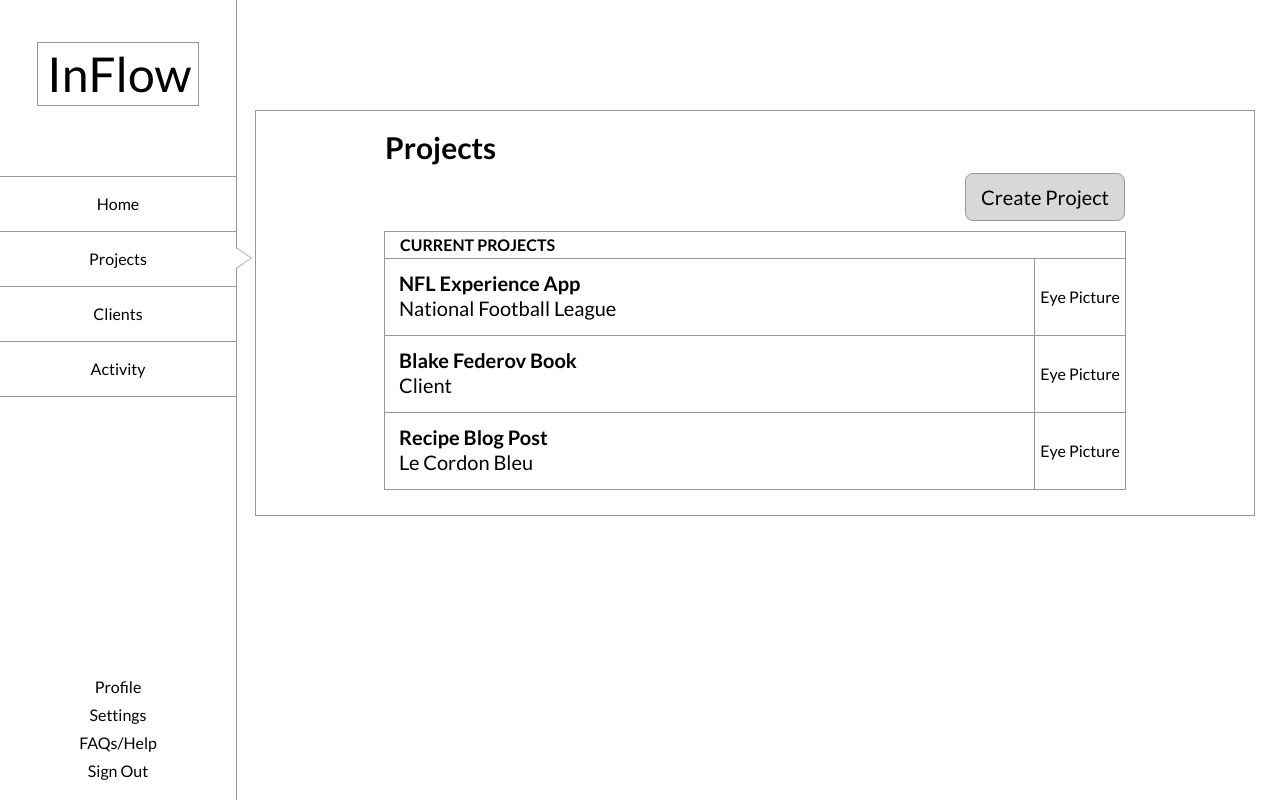
After one commit to bkatchmar/InflowBaseCode, a Django app: a page that uses inflowhq/inflowdemo/templates/base/dashboard.base.html in a window 1280 px wide. The commit adds this page. Run offline with Django 3.2, Linux system fonts and the light colour scheme; some libraries are stand-ins or nearby versions.

Commit message:
First screne and master template for active user flow lo-fi

```diff
--- a/inflowhq/inflowco/static/css/dashboard.css
+++ b/inflowhq/inflowco/static/css/dashboard.css
@@ -3,7 +3,7 @@ div.dashboard-container { height: 100%; margin: 0px auto; min-width: 1280px; }
 div.dashboard-container header div.content { width: 100%; }
 div.dashboard-container header { float: left; height: 100%; position: fixed; width: 236px; }
 div.dashboard-container header div.logo { float: none; }
-div.dashboard-container header nav { float: none; margin: 70px 0px 15px; text-align: center; }
+div.dashboard-container header nav { float: none; margin: 70px 0px 15px; position: relative; text-align: center; }
 div.dashboard-container header nav ul li { border-top: solid 1px #F6F4F0; padding: 19px 0px; }
 div.dashboard-container header nav ul li:last-child { border-bottom: solid 1px #F6F4F0; }
 div.dashboard-container header nav.alt ul li { border-top: none; padding: 6px 0px; position: relative; }
--- /dev/null
+++ b/inflowhq/inflowco/static/css/lf.dashboard.css
@@ -0,0 +1,40 @@
+body, html { height: 100%; }
+a, a:link, a:visited, a:hover, a:active { color: #000; text-decoration: none; }
+body { background-color: #FFF; color: #000; font-family: Lato, Verdana, sans-serif; }
+header { border-right: solid 1px #979797; float: left; height: 100%; width: 236px; }
+main { height: 100%; margin: 0px 25px 0px 255px; }
+
+header div.logo { background-color: #FFF; border: solid 1px #979797; color: #FFF; float: none; font-size: 48px; margin: 42px 37px; padding: 23px 9px; }
+header nav { float: none; margin: 70px 0px 15px; text-align: center; }
+header nav ul li { border-top: solid 1px #979797; padding: 19px 0px; position: relative; }
+header nav ul li.arrow:before { border-color: transparent #979797; border-style: solid; border-width: 11px 0px 11px 16px; bottom: auto; content: ""; display: block; left: auto; position: absolute; right: -16px; top: 15px; width: 0px; }
+header nav ul li.arrow:after { border-color: transparent #FFF; border-style: solid; border-width: 10px 0px 10px 15px; bottom: auto; content: ""; display: block; left: auto; position: absolute; right: -15px; top: 16px; width: 0px; }
+header nav ul li:last-child { border-bottom: solid 1px #979797; }
+header nav.alt { bottom: 0px; margin: 0px 0px 15px; position: absolute; width: 236px; }
+header nav.alt ul li { border-top: none; padding: 6px 0px; position: relative; }
+header nav.alt ul li span.oval { left: 25px; position: absolute; top: -3px; }
+header nav.alt ul li span.oval:after { border: 14px solid transparent; border-bottom: none; border-left-color: #F6F4F0; border-right: none; content: ""; height: 0px; left: 26px; position: absolute; top: 16px; width: 0px; }
+header nav.alt ul li:last-child { border-bottom: none; }
+
+main div.back-links { padding: 55px 0px; }
+main div.content { border: solid 1px #979797; min-width: 800px; padding: 0px 0px 25px; }
+main div.content > div { margin: 0px auto; width: 740px; }
+main div.content div.header { font-size: 30px; font-weight: 700; line-height: 32px; margin: 20px auto 0px; }
+main div.content div.right-facing-button { overflow: auto; padding: 10px 0px; }
+main div.content div.right-facing-button a,
+main div.content div.right-facing-button a:link,
+main div.content div.right-facing-button a:visited,
+main div.content div.right-facing-button a:hover,
+main div.content div.right-facing-button a:active { background-color: #D8D8D8; border: solid 1px #979797; border-radius: 8px; display: inline-block; float: right; font-size: 20px; padding: 15px; -moz-border-radius: 8px; -webkit-border-radius: 8px; }
+main div.content div.list { border: solid 1px #979797; }
+main div.content div.list div.label { border-bottom: solid 1px #979797; font-size: 16px; font-weight: 700; padding: 5px 15px; }
+main div.content div.list div.item { border-bottom: solid 1px #979797; overflow: hidden; }
+main div.content div.list div.item:last-child { border-bottom: none; }
+main div.content div.list div.item div.info { float: left; padding: 10px 0px 10px 14px; }
+main div.content div.list div.item div.info div.title { font-size: 20px; font-weight: 700; line-height: 28px; }
+main div.content div.list div.item div.info div.description { font-size: 20px; line-height: 22px; }
+main div.content div.list div.item div.icon { border-left: solid 1px #979797; float: right; padding: 30px 5px; }
+
+@media screen and (max-height: 550px) {
+	header { height: 550px; position: relative; }
+}
--- /dev/null
+++ b/inflowhq/inflowco/static/css/reset.css
@@ -0,0 +1,21 @@
+html, body, div, span, applet, object, iframe, h1, h2, h3, h4, h5, h6, p, blockquote, pre,
+a, abbr, acronym, address, big, cite, code, del, dfn, em, img, ins, kbd, q, s, samp,
+small, strike, strong, sub, sup, tt, var, b, u, i, center,
+dl, dt, dd, ol, ul, li, fieldset, form, label, legend, table, caption, tbody, tfoot, thead, tr, th, td,
+article, aside, canvas, details, embed, figure, figcaption, footer, header, hgroup,
+menu, nav, output, ruby, section, summary, time, mark, audio, video {
+	margin: 0px;
+	padding: 0px;
+	border: 0;
+	font-size: 100%;
+	font: inherit;
+	vertical-align: baseline;
+}
+/* HTML5 display-role reset for older browsers */
+article, aside, details, figcaption, figure, footer, header, hgroup, menu, nav, section, main { display: block; }
+body { line-height: 1em; }
+ol, ul { list-style: none; }
+blockquote, q { quotes: none; }
+blockquote:before, blockquote:after, q:before, q:after { content: ''; content: none; }
+table { border-collapse: collapse; border-spacing: 0px; }
+strong { font-weight: bold; }
--- a/inflowhq/inflowco/views.py
+++ b/inflowhq/inflowco/views.py
@@ -133,6 +133,7 @@ class BaseSitemap(Sitemap):
         return ["login",
                 "accounts:create",
                 "htmldemos:demo_home",
+                "htmldemos:client_active_use",
                 "htmldemos:demo_my_projects",
                 "htmldemos:demo_project_details",
                 "htmldemos:demo_create_contract",
--- /dev/null
+++ b/inflowhq/inflowdemo/templates/base/dashboard.base.html
@@ -0,0 +1,41 @@
+{% load staticfiles %}
+<!doctype html>
+<html lang="en-US">
+	<head>
+		<link rel="stylesheet" href="//fonts.googleapis.com/css?family=Lato:100,300,400,700" />
+		<link rel="stylesheet" href="{% static 'css/reset.css' %}" />
+		<link rel="stylesheet" href="{% static 'css/lf.dashboard.css' %}?d=201802" />
+		<link rel="shortcut icon" type="image/x-icon" href="{% static 'img/favicon.ico' %}" />
+		<title>{% block title %}{% endblock %}</title>
+	</head>
+	<body>
+		<header>
+			<div class="logo">
+				<a href="#">InFlow</a>
+			</div>
+			<div class="content">
+				<nav>
+					<ul>
+						<li><a href="#">Home</a></li>
+						<li class="arrow"><a href="#">Projects</a></li>
+						<li><a href="#">Clients</a></li>
+						<li><a href="#">Activity</a></li>
+					</ul>
+				</nav>
+				<nav class="alt">
+					<ul>
+						<li><a href="#">Profile</a></li>
+						<li><a href="#">Settings</a></li>
+						<li><a href="#">FAQs/Help</a></li>
+						<li><a href="#">Sign Out</a></li>
+					</ul>
+				</nav>
+			</div>
+		</header>
+		<main>
+			{% block main_tag %}{% endblock %}
+		</main>
+		<script src="https://ajax.googleapis.com/ajax/libs/jquery/3.2.1/jquery.min.js"></script>
+		{% block bottom_scripts %}{% endblock %}
+	</body>
+</html>
--- /dev/null
+++ b/inflowhq/inflowdemo/templates/freelancer_active_flow_lofi/projects.dashboard.home.html
@@ -0,0 +1,36 @@
+{% extends 'base/dashboard.base.html' %}
+{% block title %}Inflow My Project Dashboard{% endblock %}
+{% block main_tag %}
+	<div class="back-links"></div>
+	<div class="content">
+		<div class="header">Projects</div>
+		<div class="right-facing-button">
+			<a href="#">Create Project</a>
+		</div>
+		<div class="list">
+			<div class="label">CURRENT PROJECTS</div>
+			<div class="item">
+				<div class="info">
+					<div class="title">NFL Experience App</div>
+					<div class="description">National Football League</div>
+				</div>
+				<div class="icon">Eye Picture</div>
+			</div>
+			<div class="item">
+				<div class="info">
+					<div class="title">Blake Federov Book</div>
+					<div class="description">Client</div>
+				</div>
+				<div class="icon">Eye Picture</div>
+			</div>
+			<div class="item">
+				<div class="info">
+					<div class="title">Recipe Blog Post</div>
+					<div class="description">Le Cordon Bleu</div>
+				</div>
+				<div class="icon">Eye Picture</div>
+			</div>
+		</div>
+	</div>
+{% endblock %}
+{% block bottom_scripts %}{% endblock %}
--- a/inflowhq/inflowdemo/urls.py
+++ b/inflowhq/inflowdemo/urls.py
@@ -24,4 +24,5 @@ urlpatterns = [
     url(r'^myprojects/upload-milestone-drag/', views.DemoUploadMilestoneDrag.as_view(), name='demo_upload_milestone_drag'),
     url(r'^myprojects/preview-milestone/', views.DemoPreviewMilestone.as_view(), name='demo_preview_milestone'),
     url(r'^myprojects/', views.DemoMyProjectsScreen.as_view(), name='demo_my_projects'),
+    url(r'^client-active-use', views.ClientActiveUseLoFiHome.as_view(), name='client_active_use'),
 ]
--- a/inflowhq/inflowdemo/views.py
+++ b/inflowhq/inflowdemo/views.py
@@ -291,3 +291,12 @@ class DemoUploadMilestoneDrag(TemplateView):
 
     def post(self, request):
         return render(request, self.template_name)
+
+class ClientActiveUseLoFiHome(TemplateView):
+    template_name = "freelancer_active_flow_lofi/projects.dashboard.home.html"
+
+    def get(self, request):
+        return render(request, self.template_name)
+
+    def post(self, request):
+        return render(request, self.template_name)
```
